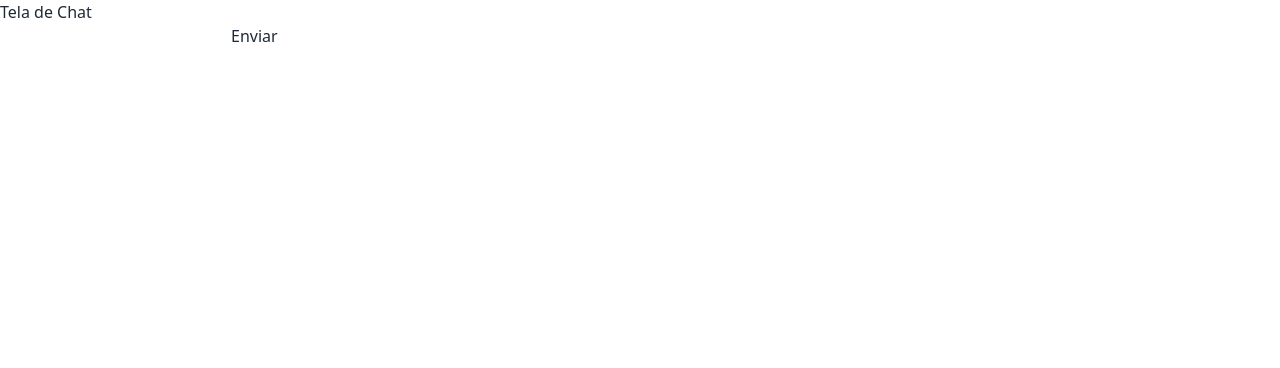
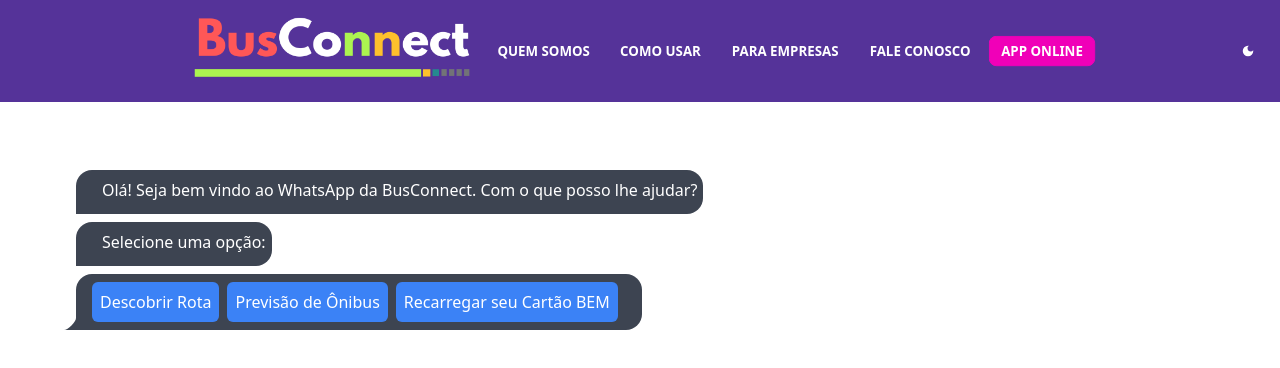
Before and after one commit to viniciusgdr/busconnect, a Next.js app: page /chat in a window 1280 px wide. Shown: the top 368 px of the page. Built offline with nearby package versions, Linux system fonts and the light colour scheme.

Commit message:
chore: add page app and chat

```diff
--- a/pages/app.tsx
+++ b/pages/app.tsx
@@ -1,7 +1,7 @@
 import Link from 'next/link';
 import { useEffect, useState } from 'react';
 
-export function MainPage(props: { setLocal: any }) {
+export function MainPage() {
   return (
     <div
       className="animate-fade-in-left bg-[#0a2342] h-screen flex flex-col items-center justify-center text-white">
@@ -9,14 +9,10 @@
         Olá! Seja bem vindo ao Chat da BusConnect!
       </h1>
       <p className="pb-4">Iremos te guiar a partir de agora.</p>
-      <button
+      <a
+        href="/chat"
         className="btn btn-success rounded-lg text-center bg-[#63bf2d]"
-        onClick={
-          () => {
-            props.setLocal({ state: 1 })
-          }
-        }
-      >Vamos começar?</button>
+      >Vamos começar?</a>
       <p className="underline-offset-0	italic text-white">
         *Ao Continuar você concorda com todos os{' '}
         <Link href="/termos" className="text-blue-400 visited:text-purple-600"> termos </Link>{' '}
@@ -26,16 +22,8 @@
   )
 }
 export function App() {
-  const [local, setLocal] = useState({
-    state: 0
-  })
-  useEffect(() => {
-    if (local.state === 1) {
-      window.location.href = '/chat'
-    }
-  }, [local]);
   return (
-    <MainPage setLocal={setLocal} />
+    <MainPage  />
   );
 }
 export default function Home() {
--- a/pages/chat.tsx
+++ b/pages/chat.tsx
@@ -1,30 +1,89 @@
+import { Navbar } from '@busconnect/components/navbar';
 import { useState } from 'react';
 
 export default function Chat() {
-  const [messages, setMessages] = useState([] as string[]);
-  const [inputValue, setInputValue] = useState('');
+  const [messages, setMessages] = useState([
+    {
+      asBot: true,
+      text: `Olá! Seja bem vindo ao WhatsApp da BusConnect.\n\n
 
-  const handleInputChange = (event: any) => {
-    setInputValue(event.target.value);
-  };
-
-  const handleSendMessage = () => {
-    if (inputValue) {
-      setMessages([...messages, inputValue]);
-      setInputValue('');
+Com o que posso lhe ajudar?`,
+      buttons: []
+    },
+    {
+      asBot: true,
+      buttons: [
+        {
+          text: 'Descobrir Rota',
+          value: '1'
+        },
+        {
+          text: 'Previsão de Ônibus',
+          value: '2'
+        },
+        {
+          text: 'Recarregar seu Cartão BEM',
+          value: '3'
+        }
+      ],
+      text: 'Selecione uma opção:'
     }
-  };
+  ] as {
+    asBot: boolean
+    text: string,
+    buttons: {
+      text: string,
+      value: string
+    }[]
+  }[]);
 
   return (
-    <div>
-      <h1>Tela de Chat</h1>
-      <div>
-        {messages.map((message, index) => (
-          <div key={index}>{message}</div>
-        ))}
+    <div className='h-screen bg-white text-black min-h-screen'>
+      <Navbar />
+      <div className="chat flex flex-col p-16 ">
+        <div className="messages">
+          {
+            messages.map((message, index) => {
+              return (
+                message.asBot ? (
+                  <>
+                    <div className="chat chat-start  w-auto">
+                      <div className="chat-bubble bubble" >
+                        <p id="typing-text">{message.text}</p>
+                      </div>
+                    </div>
+                    <div>
+                      {
+                        message.buttons.length > 0 ? (
+                          <div className="chat chat-start">
+                            <div className="chat-bubble">
+                              {
+                                message.buttons.map((button, index) => {
+                                  return (
+                                    <button key={index} className="bg-blue-500 text-white p-2 rounded-md mr-2">
+                                      {button.text}
+                                    </button>
+                                  )
+                                })
+                              }
+                            </div>
+                          </div>
+                        ) : null
+                      }
+                    </div>
+                  </>
+                ) : (
+                  <div className="chat chat-end">
+                    <div className="chat-bubble">
+                      {message.text}
+                    </div>
+                  </div>
+                )
+              )
+            })
+          }
+        </div>
       </div>
-      <input type="text" value={inputValue} onChange={handleInputChange} />
-      <button onClick={handleSendMessage}>Enviar</button>
     </div>
   );
 }
--- a/styles/globals.css
+++ b/styles/globals.css
@@ -30,3 +30,68 @@
 .animate-fade-in-left {
   animation: fadeInLeft .8s ease-in-out;
 }
+@keyframes typewriter1 {
+  from {
+    width: 0;
+  }
+  to {
+    width: 23.8em;
+  }
+}
+
+@keyframes blinkTextCursor {
+  from {
+    border-right-color: rgba(0, 0, 0, .75);
+  }
+  to {
+    border-right-color: transparent;
+  }
+}
+
+@keyframes fadeInUp {
+  0% {
+      opacity: 0;
+      -webkit-transform: translateY(2rem);
+      transform: translateY(2rem)
+  }
+
+  100% {
+      opacity: 1;
+      -webkit-transform: translateY(0);
+      transform: translateY(0)
+  }
+}
+.container-animate {
+  margin-top: 3rem;
+  /* -webkit-animation:fadeInUp .5s; */
+  animation: fadeInUp .5s;
+}
+
+.animate-text {
+  max-width: 100%;
+  animation: typewriter1 0.4s steps(40) 1s 1 normal both, blinkTextCursor 500ms steps(40) infinite none;
+}
+
+
+
+.bubble {
+  position: relative;
+  overflow: hidden;
+}
+
+#typing-text {
+  position: relative;
+  left: 10px; /* Posição inicial do texto */
+  top: 50%;
+  overflow: hidden;
+  animation: typing 1s steps(40, end) forwards;
+}
+
+@keyframes typing {
+  from {
+    width: 0;
+  }
+  to {
+    width: 100%;
+  }
+}
```
